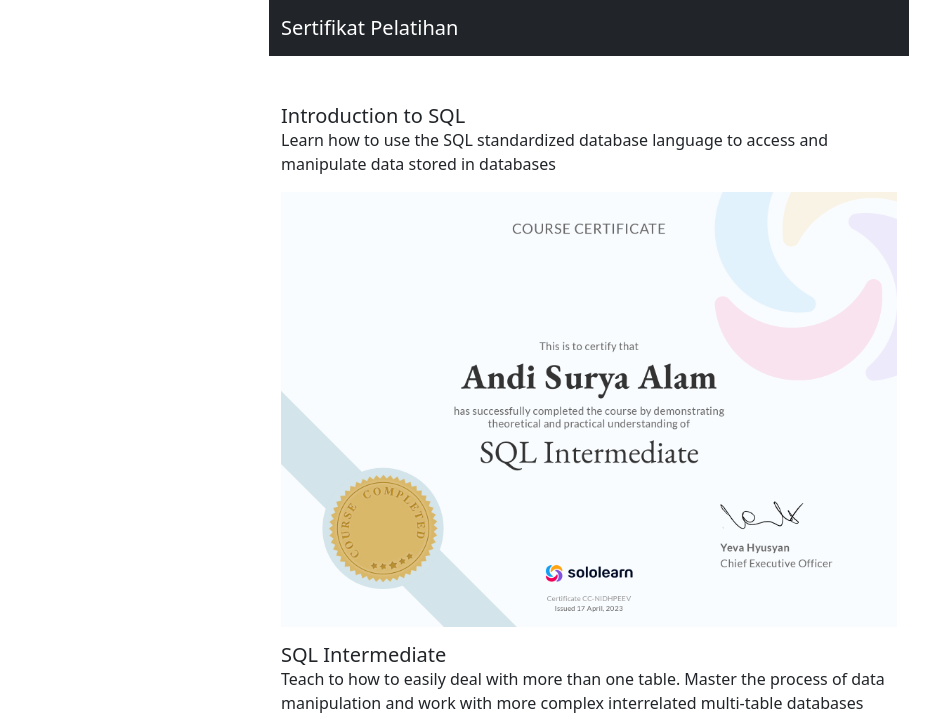
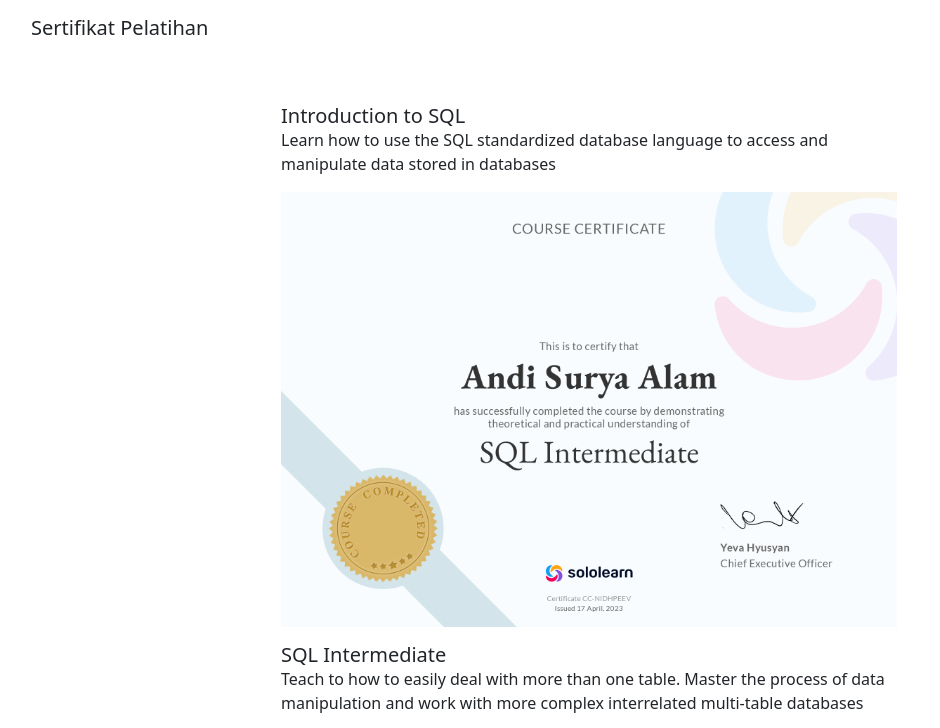
Before and after one commit to suryaalam12/sertifikat, a plain HTML site: page index.html in a window 1280 px wide. Shown: the top 728 px of the page, without its empty margins (51-991 px from the left). Drawn offline with nearby package versions, Linux system fonts and the light colour scheme.

Commit message:
Update index.html

```diff
--- a/index.html
+++ b/index.html
@@ -10,9 +10,9 @@
 </head>
 
 <body>
-    <nav class="mb-5 container col-md-6 navbar navbar-expand-sm bg-dark navbar-dark">
+    <nav class="mb-5 container navbar navbar-expand-sm navbar-dark">
         <div class="container-fluid">
-          <a class="navbar-brand" href="https://suryaalam12.github.io/" blank="">Sertifikat Pelatihan</a>
+          <a class="navbar-brand col-md-6 text-dark" href="https://suryaalam12.github.io/" blank="">Sertifikat Pelatihan</a>
         </div>
       </nav>
  <div class="container col-md-6">
```
